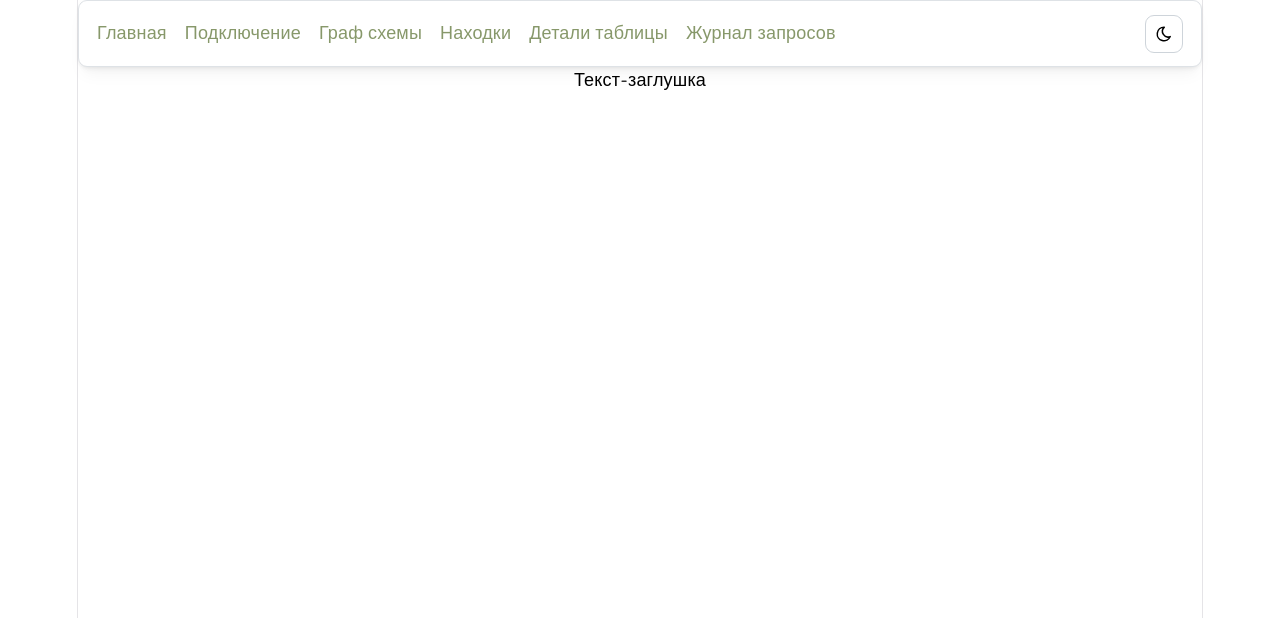
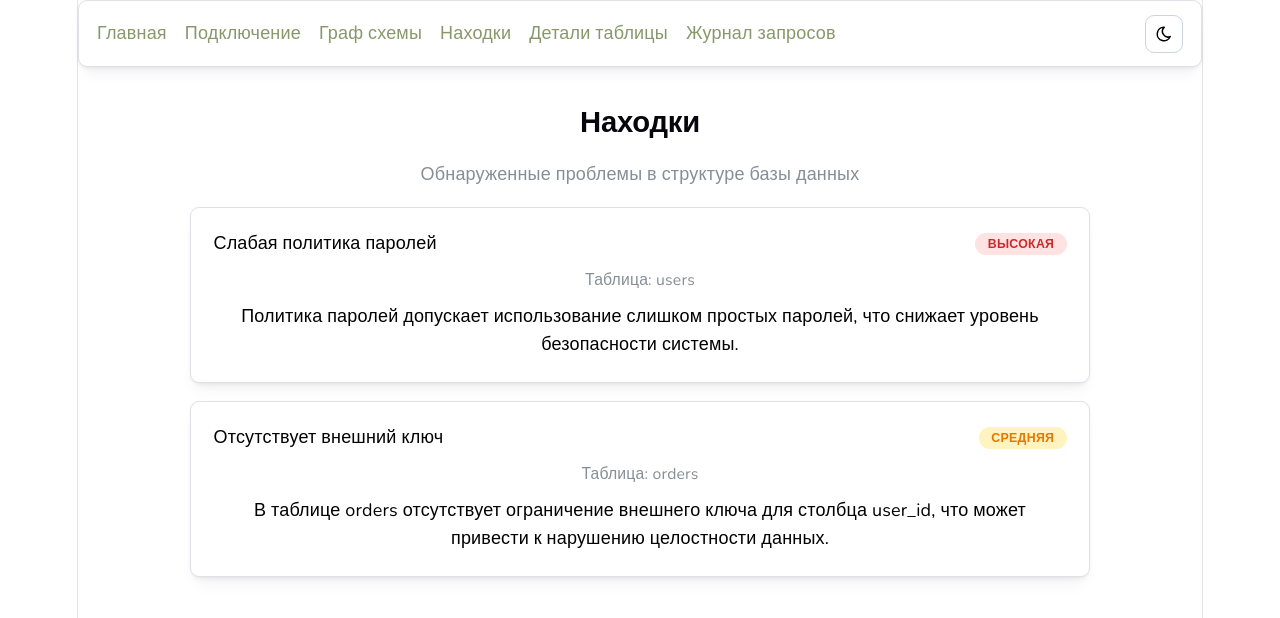
Before and after one commit to sacre1noire/Moshikzu, a React (Vite) app in the folder frontend/: page /findings in a window 1280 px wide. Shown: the top 618 px of the page. Built offline with nearby package versions, Linux system fonts and the light colour scheme.

Commit message:
feat: add findings screen with mock data

```diff
--- a/frontend/src/pages/Findings.tsx
+++ b/frontend/src/pages/Findings.tsx
@@ -1,5 +1,85 @@
+import { Badge, Card, Group, Stack, Text, Title } from '@mantine/core'
+
+interface Finding {
+    id: string
+    table: string
+    title: string
+    severity: 'low' | 'medium' | 'high'
+    description: string
+}
+
+const findings: Finding[] = [
+    {
+        id: '1',
+        table: 'users',
+        title: 'Слабая политика паролей',
+        severity: 'high',
+        description:
+            'Политика паролей допускает использование слишком простых паролей, что снижает уровень безопасности системы.',
+    },
+    {
+        id: '2',
+        table: 'orders',
+        title: 'Отсутствует внешний ключ',
+        severity: 'medium',
+        description:
+            'В таблице orders отсутствует ограничение внешнего ключа для столбца user_id, что может привести к нарушению целостности данных.',
+    },
+]
+
+const severityColors = {
+    high: 'red',
+    medium: 'yellow',
+    low: 'green',
+}
+
+const severityLabels = {
+    high: 'Высокая',
+    medium: 'Средняя',
+    low: 'Низкая',
+}
+
 function Findings() {
-    return <div>Текст-заглушка</div>
+    return (
+        <Stack maw={800} mx="auto" mt="xl">
+            <Title order={2}>Находки</Title>
+
+            <Text c="dimmed">
+                Обнаруженные проблемы в структуре базы данных
+            </Text>
+
+            {findings.map((finding) => (
+                <Card
+                    key={finding.id}
+                    shadow="sm"
+                    padding="lg"
+                    radius="md"
+                    withBorder
+                >
+                    <Group justify="space-between" mb="xs">
+                        <Text fw={500}>
+                            {finding.title}
+                        </Text>
+
+                        <Badge
+                            color={severityColors[finding.severity]}
+                            variant="light"
+                        >
+                            {severityLabels[finding.severity]}
+                        </Badge>
+                    </Group>
+
+                    <Text size="sm" c="dimmed" mb="xs">
+                        Таблица: {finding.table}
+                    </Text>
+
+                    <Text>
+                        {finding.description}
+                    </Text>
+                </Card>
+            ))}
+        </Stack>
+    )
 }
 
 export default Findings
```
